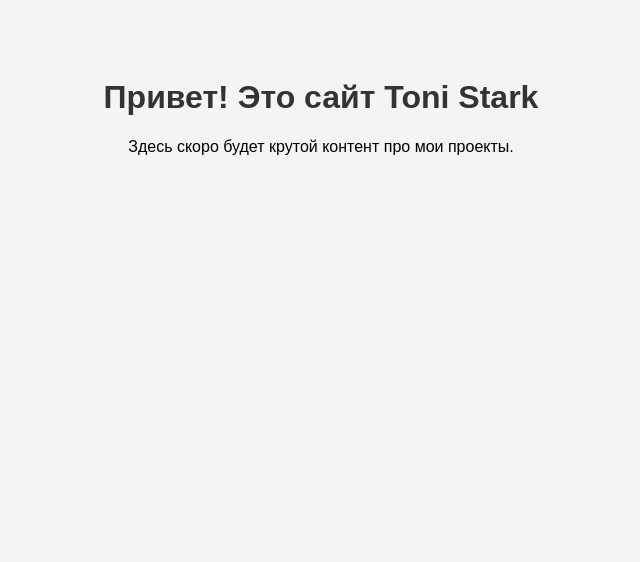
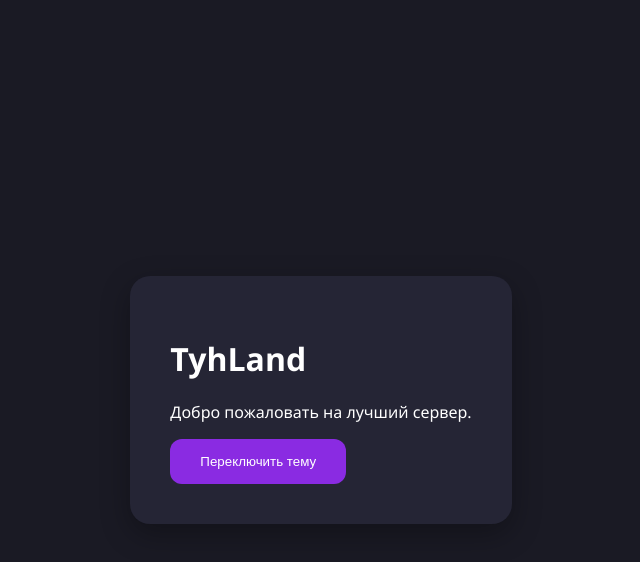
Before and after one commit to tytyher/TEST-server-site, a plain HTML site: page index.html in a window 1280 px wide. Shown: the whole page, without its empty margins (319-959 px from the left). Drawn offline with Linux system fonts and the light colour scheme.

Commit message:
Update index.html

```diff
--- a/index.html
+++ b/index.html
@@ -2,14 +2,66 @@
 <html lang="ru">
 <head>
     <meta charset="UTF-8">
-    <title>Мой первый сайт</title>
+    <title>TyhLand</title>
     <style>
-        body { font-family: sans-serif; text-align: center; padding-top: 50px; background-color: #f4f4f4; }
-        h1 { color: #333; }
+        :root {
+            /* Тёмная тема */
+            --bg: #1a1a24;
+            --panel: #252535;
+            --accent: #8a2be2;
+            --text: #ffffff;
+        }
+
+        body {
+            background-color: var(--bg);
+            color: var(--text);
+            font-family: 'Segoe UI', sans-serif;
+            transition: background-color 0.5s ease; /* Плавная смена темы */
+            display: flex;
+            justify-content: center;
+            align-items: center;
+            height: 100vh;
+            margin: 0;
+        }
+
+        .card {
+            background: var(--panel);
+            padding: 40px;
+            border-radius: 20px;
+            backdrop-filter: blur(10px); /* Тот самый эффект размытия */
+            box-shadow: 0 10px 30px rgba(0,0,0,0.3);
+            transition: all 0.3s ease;
+        }
+
+        button {
+            background-color: var(--accent);
+            color: white;
+            border: none;
+            padding: 15px 30px;
+            border-radius: 12px;
+            cursor: pointer;
+            transition: transform 0.2s cubic-bezier(0.175, 0.885, 0.32, 1.275); /* Плавный отскок */
+        }
+
+        button:hover {
+            transform: scale(0.95); /* Уменьшение при наведении */
+        }
     </style>
 </head>
 <body>
-    <h1>Привет! Это сайт Toni Stark</h1>
-    <p>Здесь скоро будет крутой контент про мои проекты.</p>
+
+    <div class="card">
+        <h1>TyhLand</h1>
+        <p>Добро пожаловать на лучший сервер.</p>
+        <button id="theme-btn">Переключить тему</button>
+    </div>
+
+    <script>
+        const btn = document.getElementById('theme-btn');
+        btn.addEventListener('click', () => {
+            document.body.style.backgroundColor = document.body.style.backgroundColor === 'rgb(240, 240, 240)' ? '#1a1a24' : '#f0f0f0';
+            // Тут можно добавить полноценный переключатель классов для тем
+        });
+    </script>
 </body>
 </html>
```
